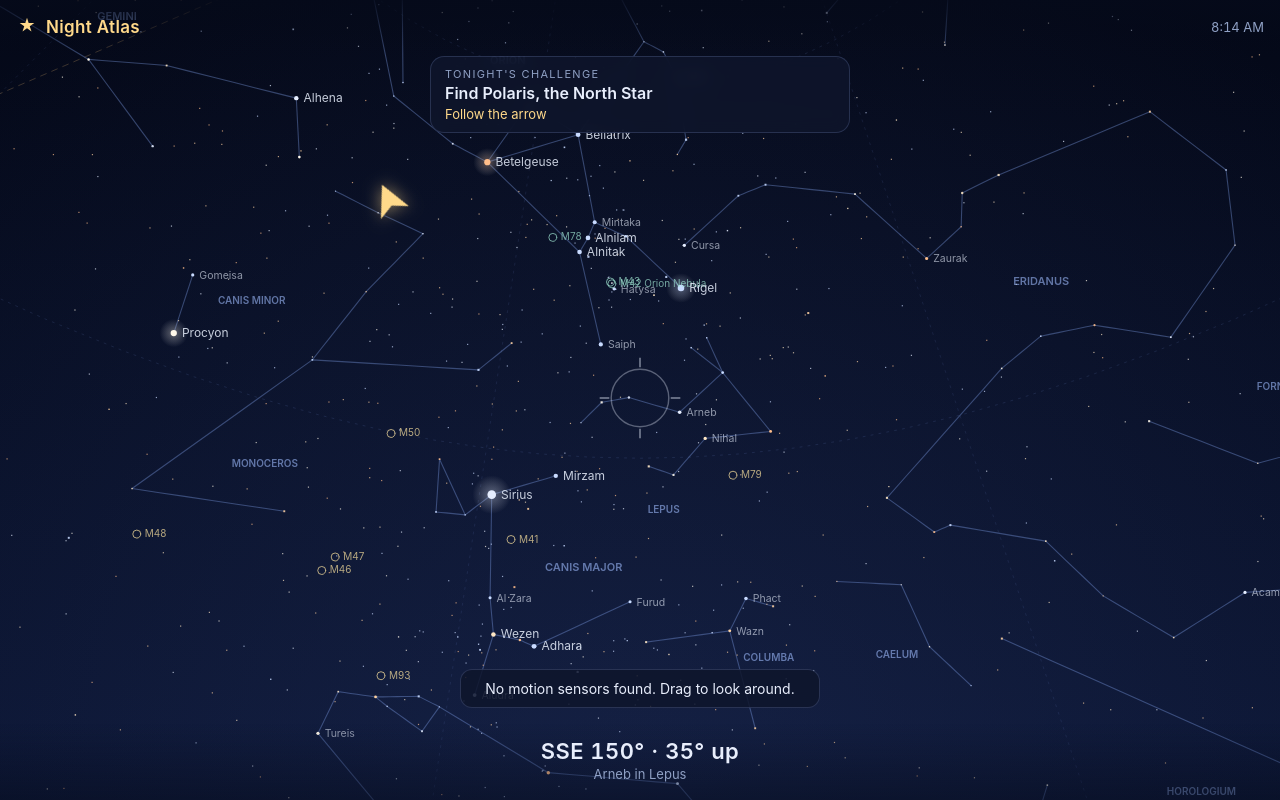
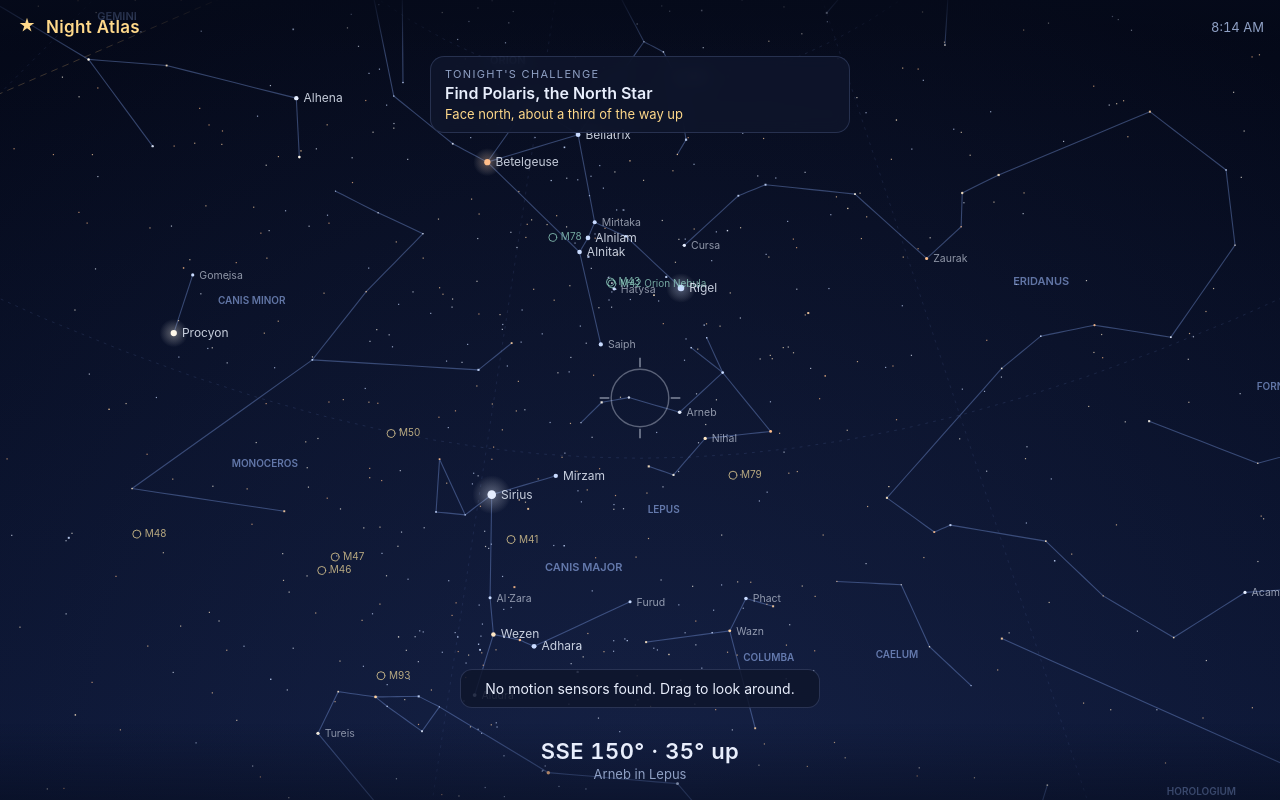
Before and after one commit to daniel-wong-tsmc/orion-star-checker, a plain HTML site: page index.html in a window 1280 px wide. Both pictures are taken after a click on the button "Start stargazing". Drawn offline with Linux system fonts and the light colour scheme; animation ran at ten frames a second.

Commit message:
Remove the guide arrow toward Polaris
The challenge card now gives a text hint instead: face north, about a
third of the way up, then "Getting closer" and "Almost there".

Co-Authored-By: Claude Opus 5.5 <noreply@anthropic.com>
Claude-Session: https://claude.ai/code/session_01BgbK1L2LukK3DujzCVEo66

```diff
--- a/css/style.css
+++ b/css/style.css
@@ -60,13 +60,6 @@ html, body {
 .ch-title { font-size: 16px; font-weight: 600; margin-top: 2px; }
 .ch-hint { font-size: 13px; color: var(--accent); margin-top: 3px; }
 
-#arrow {
-  position: fixed; left: 0; top: 0;
-  color: var(--accent);
-  pointer-events: none;
-  filter: drop-shadow(0 0 8px rgba(255,217,138,.6));
-  will-change: transform;
-}
 
 #reticle {
   position: fixed; left: 50%; top: 50%;
@@ -202,7 +195,7 @@ button.wide { width: 100%; margin-top: 14px; }
 #revealText .ch { opacity: 0; display: inline-block; animation: letterIn .25s ease forwards; white-space: pre; }
 
 body.revealed #topbar, body.revealed #hud, body.revealed #reticle,
-body.revealed #arrow, body.revealed #challenge, body.revealed #toast { opacity: 0; transition: opacity 1s; pointer-events: none; }
+body.revealed #challenge, body.revealed #toast { opacity: 0; transition: opacity 1s; pointer-events: none; }
 
 #prompt {
   position: fixed; left: 50%; top: calc(50% + 70px);
--- a/index.html
+++ b/index.html
@@ -29,11 +29,7 @@
 <div id="challenge" class="hidden">
   <div class="ch-label">Tonight's challenge</div>
   <div class="ch-title">Find Polaris, the North Star</div>
-  <div class="ch-hint" id="chHint">Follow the arrow</div>
-</div>
-
-<div id="arrow" class="hidden" aria-hidden="true">
-  <svg viewBox="0 0 40 40" width="44" height="44"><path d="M20 4 L34 32 L20 25 L6 32 Z" fill="currentColor"/></svg>
+  <div class="ch-hint" id="chHint">Face north, about a third of the way up</div>
 </div>
 
 <div id="reticle" aria-hidden="true">
--- a/js/app.js
+++ b/js/app.js
@@ -29,7 +29,7 @@ const canvas = $('sky');
 const ctx = canvas.getContext('2d');
 const els = {
   heading: $('heading'), subhud: $('subhud'), clock: $('clock'),
-  challenge: $('challenge'), chHint: $('chHint'), arrow: $('arrow'),
+  challenge: $('challenge'), chHint: $('chHint'),
   retProgress: $('retProgress'), toast: $('toast'), prompt: $('prompt'),
   info: $('info'), infoName: $('infoName'), infoCon: $('infoCon'), infoStats: $('infoStats'), infoFact: $('infoFact'),
   intro: $('intro'), settings: $('settings'), debug: $('debug'), reveal: $('reveal'), revealText: $('revealText'),
@@ -511,7 +511,7 @@ function drawGround() {
   });
 }
 
-// ---------- HUD, guide arrow and the Polaris trigger ----------
+// ---------- HUD and the Polaris trigger ----------
 const compassName = (az) => ['N', 'NNE', 'NE', 'ENE', 'E', 'ESE', 'SE', 'SSE', 'S', 'SSW', 'SW', 'WSW', 'W', 'WNW', 'NW', 'NNW'][Math.round(az / 22.5) % 16];
 let lockStart = 0, revealed = false, prompted = false, lastHudText = '';
 
@@ -528,23 +528,9 @@ function updateHUD(dist, now) {
 
   if (revealed || prompted) return;
 
-  // Guide arrow toward Polaris.
-  const showGuide = dist > 14;
+  // Text hints toward Polaris.
   els.challenge.classList.toggle('warm', dist < 25);
-  els.chHint.textContent = dist < settings.tol ? 'Hold steady…' : dist < 25 ? 'Almost there' : dist < 60 ? 'Getting closer' : 'Follow the arrow';
-  if (showGuide) {
-    const x = dot(polarisVec, view.right), y = dot(polarisVec, view.up), z = dot(polarisVec, view.fwd);
-    let ang = Math.atan2(-y, x); // screen angle
-    if (z < 0 && Math.hypot(x, y) < 0.05) ang = -Math.PI / 2;
-    const p = project(polarisVec);
-    if (p && onScreen(p, -30)) els.arrow.classList.add('hidden');
-    else {
-      const rx = W / 2 - 46, ry = H / 2 - 180;
-      const cx = W / 2 + Math.cos(ang) * rx, cy = H / 2 + Math.sin(ang) * ry;
-      els.arrow.style.transform = `translate(${cx - 22}px, ${cy - 22}px) rotate(${ang + Math.PI / 2}rad)`;
-      els.arrow.classList.remove('hidden');
-    }
-  } else els.arrow.classList.add('hidden');
+  els.chHint.textContent = dist < settings.tol ? 'Hold steady…' : dist < 25 ? 'Almost there' : dist < 60 ? 'Getting closer' : 'Face north, about a third of the way up';
 
   // Lock-on ring fills while Polaris stays inside the trigger zone.
   if (dist < settings.tol && view.mode !== 'none') {
@@ -563,7 +549,6 @@ function updateHUD(dist, now) {
 function showPrompt() {
   if (prompted || revealed) return;
   prompted = true;
-  els.arrow.classList.add('hidden');
   els.info.classList.add('hidden');
   els.challenge.classList.add('hidden');
   els.retProgress.style.strokeDashoffset = '0';
@@ -576,7 +561,6 @@ function reveal() {
   revealed = true;
   els.prompt.classList.add('hidden');
   document.body.classList.add('revealed');
-  els.arrow.classList.add('hidden');
   els.challenge.classList.add('hidden');
   els.info.classList.add('hidden');
   els.revealText.innerHTML = '';
--- a/sw.js
+++ b/sw.js
@@ -1,5 +1,5 @@
 // Offline cache so the app still opens with weak signal outdoors.
-const CACHE = 'night-atlas-v3';
+const CACHE = 'night-atlas-v4';
 const FILES = ['./', 'index.html', 'css/style.css', 'js/app.js', 'js/astro.js', 'js/stars.js', 'js/skydata.js',
   'manifest.webmanifest', 'icons/icon-180.png', 'icons/icon-192.png', 'icons/icon-512.png'];
 self.addEventListener('install', (e) => {
```
